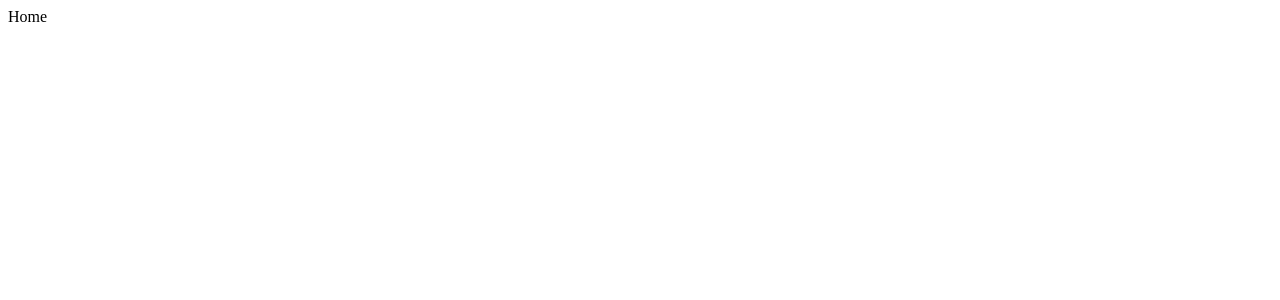
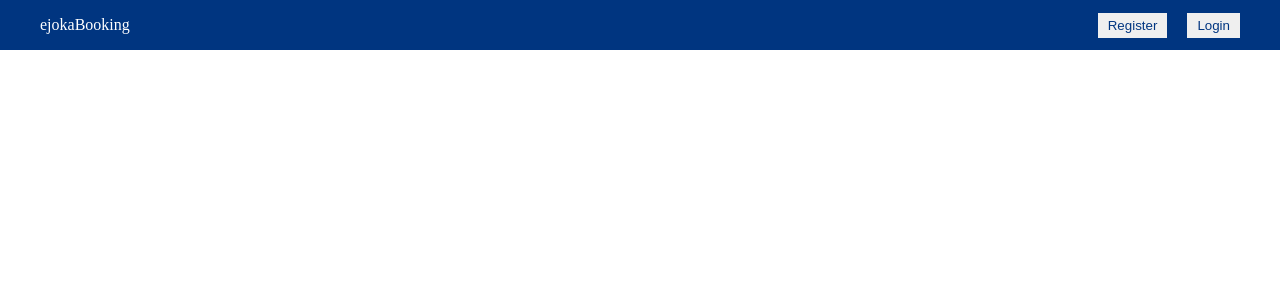
Before and after one commit to emmanuelkamala/booking, a React (Create React App) app: page / in a window 1280 px wide. Shown: the top 300 px of the page. Built offline with nearby package versions, Linux system fonts and the light colour scheme.

Commit message:
Style navbar component

```diff
--- /dev/null
+++ b/src/components/navbar/Navbar.jsx
@@ -0,0 +1,18 @@
+import './navbar.css';
+
+const Navbar = () => {
+  return (
+    <div className="navbar">
+      <div className="navContainer">
+        <span className="logo">ejokaBooking</span>
+        <div className="navItems">
+          <button className="navButton">Register</button>
+          <button className="navButton">Login</button>
+        </div>
+      </div>
+
+    </div>
+  )
+}
+
+export default Navbar
--- /dev/null
+++ b/src/components/navbar/navbar.css
@@ -0,0 +1,26 @@
+.navbar {
+  height: 50px;
+  background-color: #003580;
+  display: flex;
+  justify-content: center;
+}
+
+.navContainer {
+  width: 100%;
+  max-width: 1200px;
+  color: white;
+  display: flex;
+  align-items: center;
+  justify-content: space-between;
+}
+
+.logo {
+  font-weight: 500;
+}
+
+.navButton {
+  margin-left: 20px;
+  border: none;
+  padding: 5px 10px;
+  color: #003580;
+}
--- /dev/null
+++ b/src/index.css
@@ -0,0 +1,5 @@
+* {
+  padding: 0;
+  margin: 0;
+  box-sizing: border-box;
+}
--- a/src/index.js
+++ b/src/index.js
@@ -1,5 +1,6 @@
 import React from 'react';
 import ReactDOM from 'react-dom/client';
+import './index.css';
 import App from './App';
 
 const root = ReactDOM.createRoot(document.getElementById('root'));
--- a/src/pages/home/Home.jsx
+++ b/src/pages/home/Home.jsx
@@ -1,8 +1,11 @@
-import React from 'react';
+import Navbar from '../../components/navbar/Navbar';
+import './home.css';
 
 const Home = () => {
   return (
-    <div>Home</div>
+    <div>
+      <Navbar />
+    </div>
   )
 }
 
```
Also changed, not shown: src/pages/home/home.css (added).
